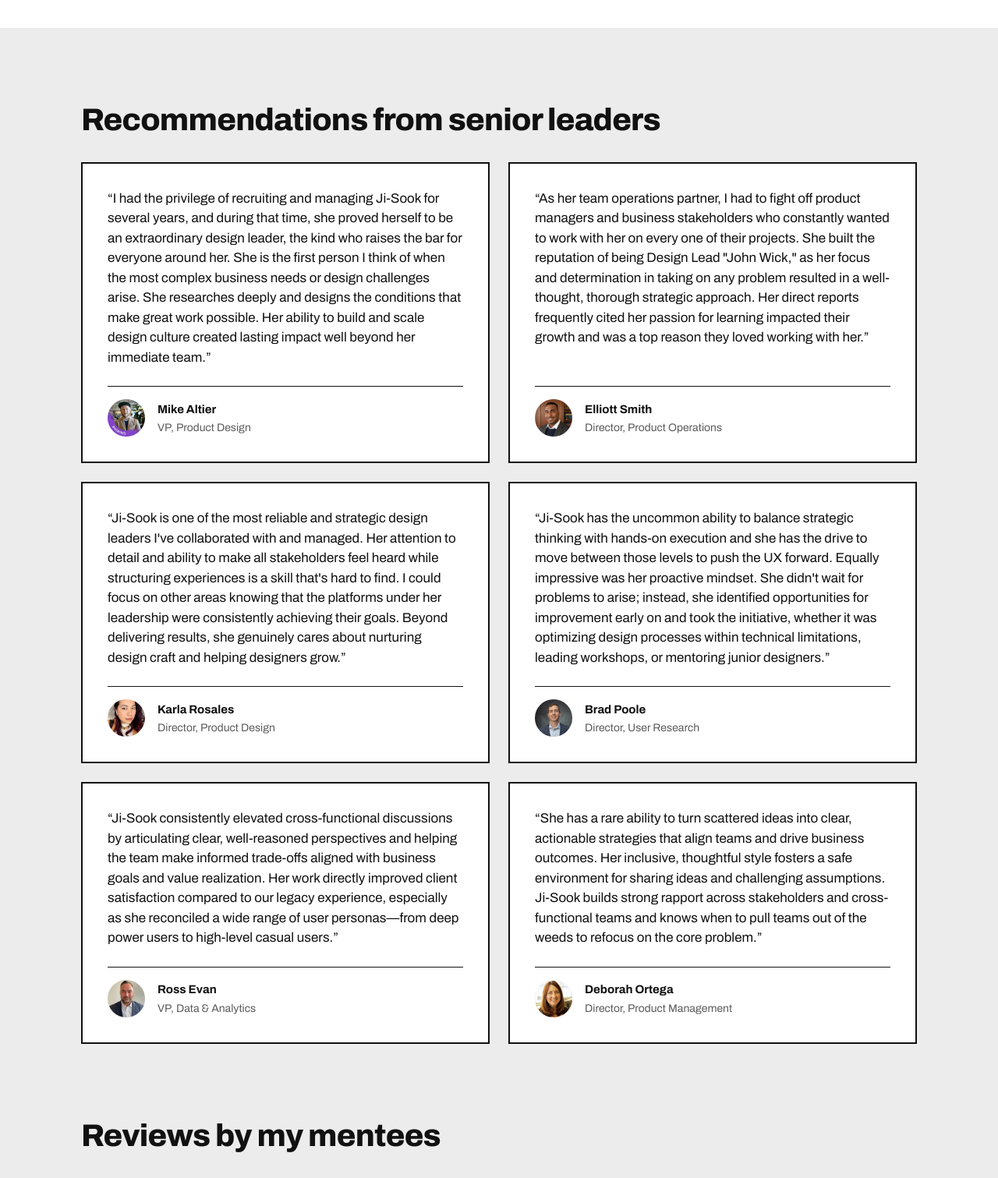
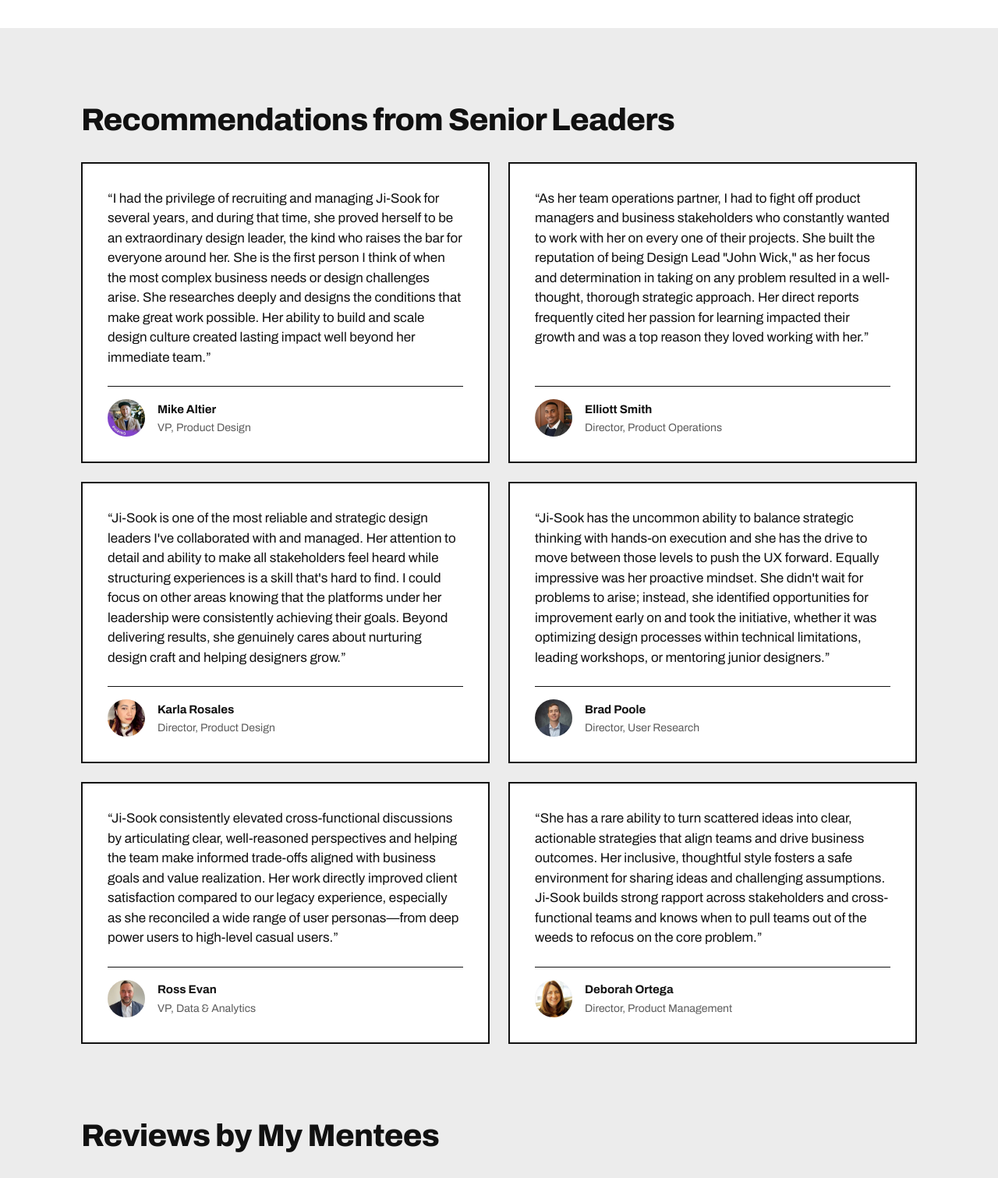
Before and after one commit to jisookyim/portfolio, a plain HTML site: page index.html in a window 1280 px wide. Shown: the part 3860-5371 px from the top of the page at 78% size. Drawn offline with Linux system fonts and the light colour scheme.

Commit message:
Headings: add title-case rule and apply it to the homepage
- DESIGN.md: new Capitalization section (title case for page titles,
  section headings and card titles; what stays lowercase; what's not covered)
- CLAUDE.md: pointer to the rule
- Homepage: "Recommendations from Senior Leaders", "Reviews by My Mentees"
- content/homepage.md updated to match

Co-Authored-By: Claude Opus 5.5 <noreply@anthropic.com>

```diff
--- a/index.html
+++ b/index.html
@@ -204,7 +204,7 @@ PRODUCT&lt;DESIGN&lt;&lt;MENTOR&lt;&lt;15&lt;YEARS&lt;&lt;&lt;&lt;&lt;&lt;&lt;&l
   <div class="band-grey">
 
   <section class="testimonials">
-    <h2>Recommendations from senior leaders</h2>
+    <h2>Recommendations from Senior Leaders</h2>
     <div class="rec-grid">
       <figure class="rec-card">
         <blockquote class="rec-quote"><p>“I had the privilege of recruiting and managing Ji-Sook for several years, and during that time, she proved herself to be an extraordinary design leader, the kind who raises the bar for everyone around her. She is the first person I think of when the most complex business needs or design challenges arise. She researches deeply and designs the conditions that make great work possible. Her ability to build and scale design culture created lasting impact well beyond her immediate team.”</p></blockquote>
@@ -281,7 +281,7 @@ PRODUCT&lt;DESIGN&lt;&lt;MENTOR&lt;&lt;15&lt;YEARS&lt;&lt;&lt;&lt;&lt;&lt;&lt;&l
   </section>
 
   <section class="testimonials mentee-reviews">
-    <h2>Reviews by my mentees</h2>
+    <h2>Reviews by My Mentees</h2>
     <!-- Temporary: ADPList's own widget. Its inside can't be styled (it's another site's page);
          only the frame matches the design system. Plan: replace with hand-picked review cards. -->
     <div class="adplist-frame">
```
Also changed, not shown: templates/index.html (+2 -2 lines), 3 other files.
